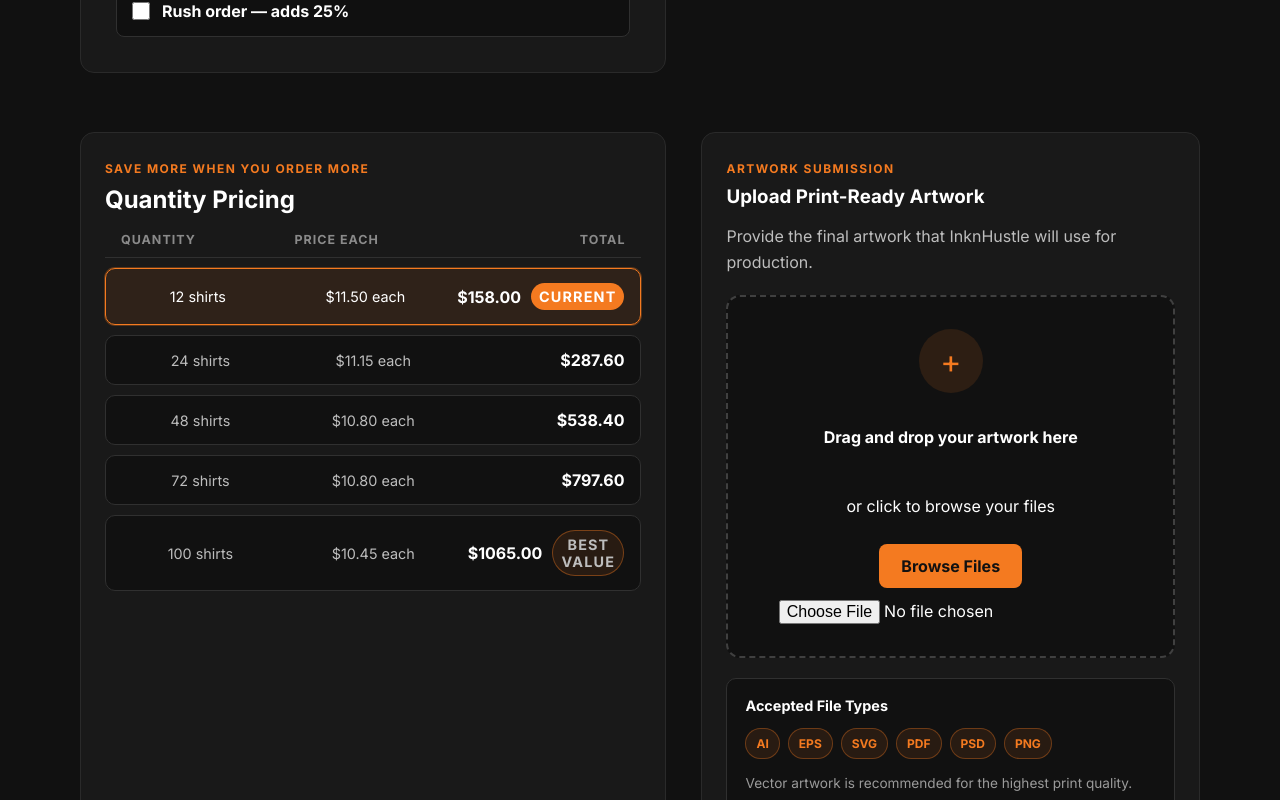
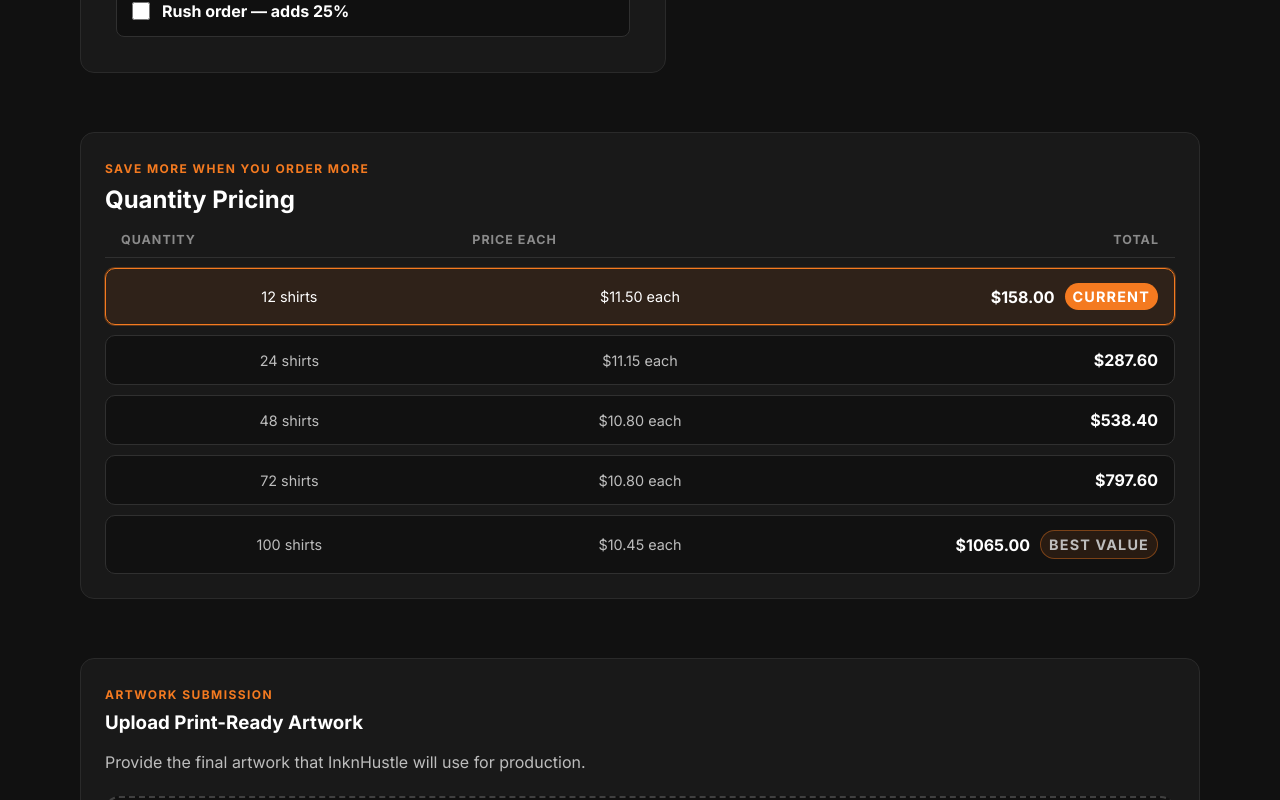
Before and after one commit to CharlieBrown3rd/inknhustle-os, a React (Vite) app: page / in a window 1280 px wide. Shown: the part 4980-5780 px from the top of the page. Built offline with nearby package versions, Linux system fonts and the light colour scheme.

Commit message:
fixed css

```diff
--- a/src/components/QuoteBuilder/ArtworkUploader.jsx
+++ b/src/components/QuoteBuilder/ArtworkUploader.jsx
@@ -45,6 +45,12 @@ onDragLeave={() => {
 onDrop={(event) => {
   event.preventDefault();
   setIsDragging(false);
+
+  const file = event.dataTransfer.files?.[0] ?? null;
+
+  if (file) {
+    setSelectedFile(file);
+  }
 }}
         onClick={openFilePicker}
         onKeyDown={(event) => {
--- a/src/sections/QuoteCalculator/QuoteCalculator.css
+++ b/src/sections/QuoteCalculator/QuoteCalculator.css
@@ -821,3 +821,10 @@
 .artwork-dropzone.dragging .artwork-dropzone-icon {
   transform: scale(1.08);
 }
+.artwork-uploader {
+  grid-column: 1 / -1;
+}
+.quantity-price-table,
+.artwork-uploader {
+  grid-column: 1 / -1;
+}
```
